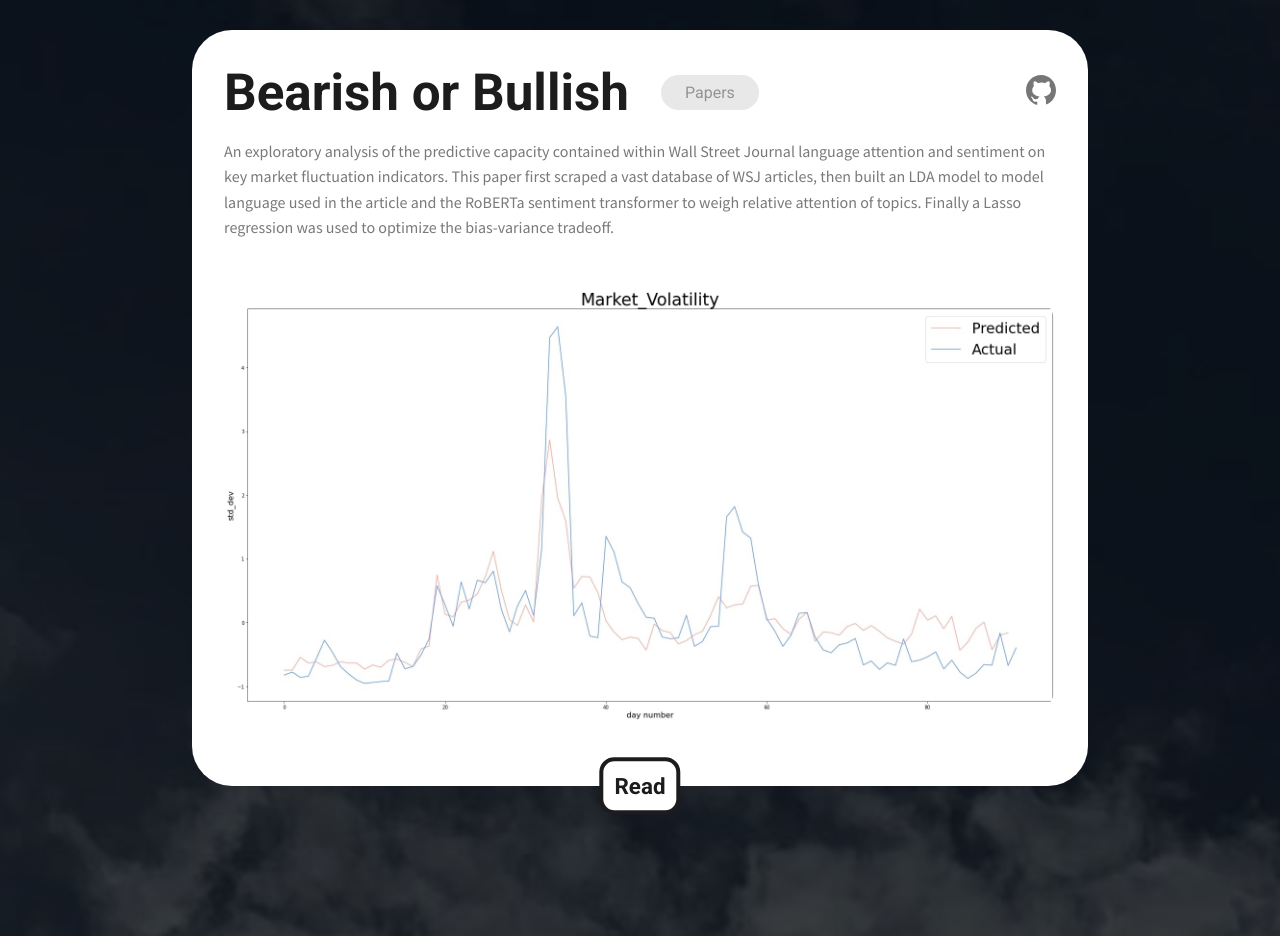
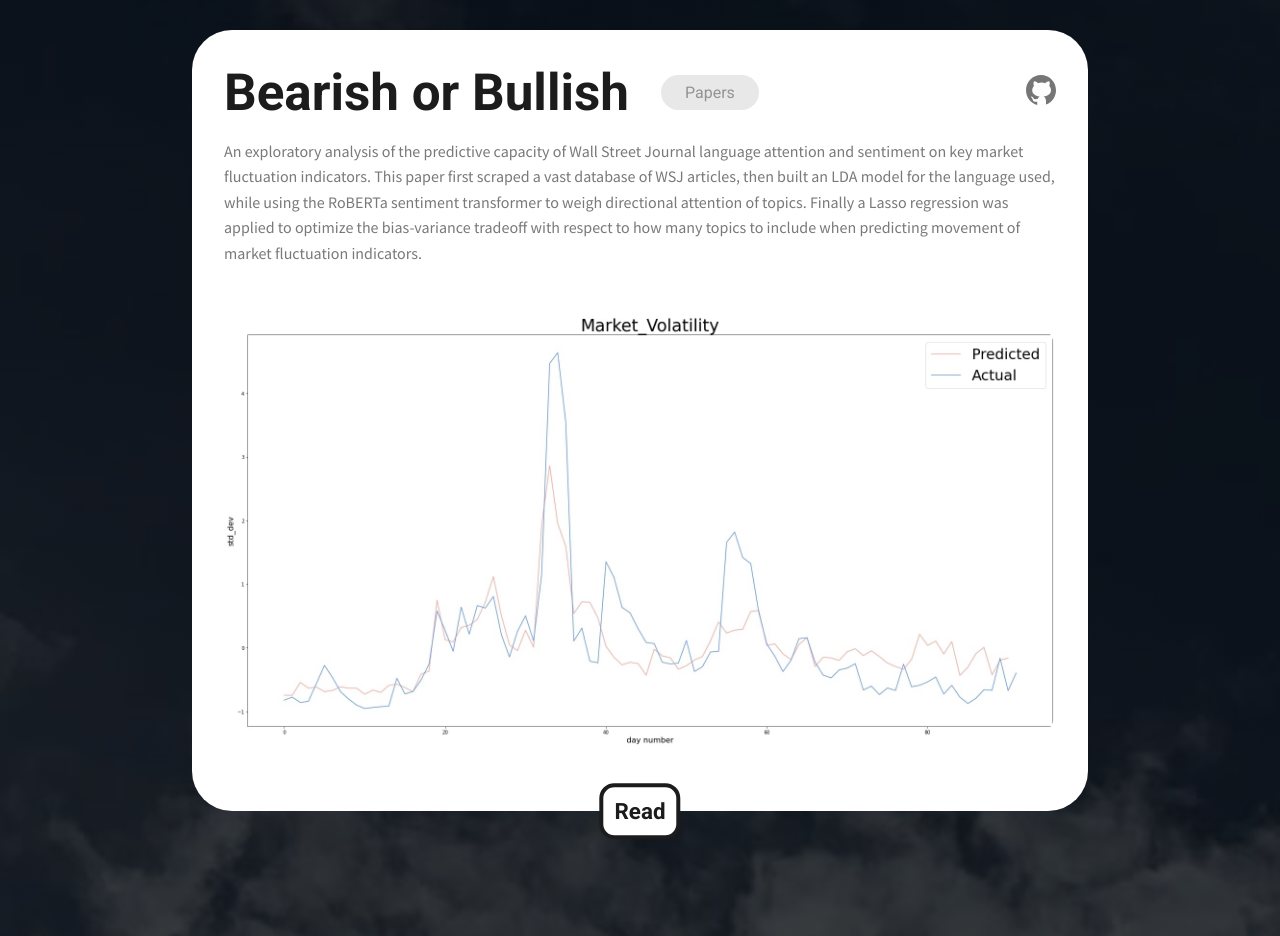
Before and after one commit to Matts52/Old_Website_2022, a Vue app: page / in a window 1280 px wide. Shown: the part 1900-2836 px from the top of the page. Built offline with nearby package versions, Linux system fonts and the light colour scheme.

Commit message:
Updating descriptions

```diff
--- a/src/assets/projectData.js
+++ b/src/assets/projectData.js
@@ -4,10 +4,11 @@ export default [
     Bearish_or_Bullish: {
       category: "Papers",
       content:
-        "An exploratory analysis of the predictive capacity contained within Wall Street Journal language attention and sentiment on \
+        "An exploratory analysis of the predictive capacity of Wall Street Journal language attention and sentiment on \
         key market fluctuation indicators. This paper first scraped a vast database of WSJ articles, then built an LDA model \
-        to model language used in the article and the RoBERTa sentiment transformer to weigh relative attention of topics. Finally \
-        a Lasso regression was used to optimize the bias-variance tradeoff.",
+        for the language used, while using the RoBERTa sentiment transformer to weigh directional attention of topics. Finally \
+        a Lasso regression was applied to optimize the bias-variance tradeoff with respect to how many topics to include when \
+        predicting movement of market fluctuation indicators.",
       preview_links: {
         github: "https://github.com/Matts52/Bearish-or-Bullish",
       },
```
